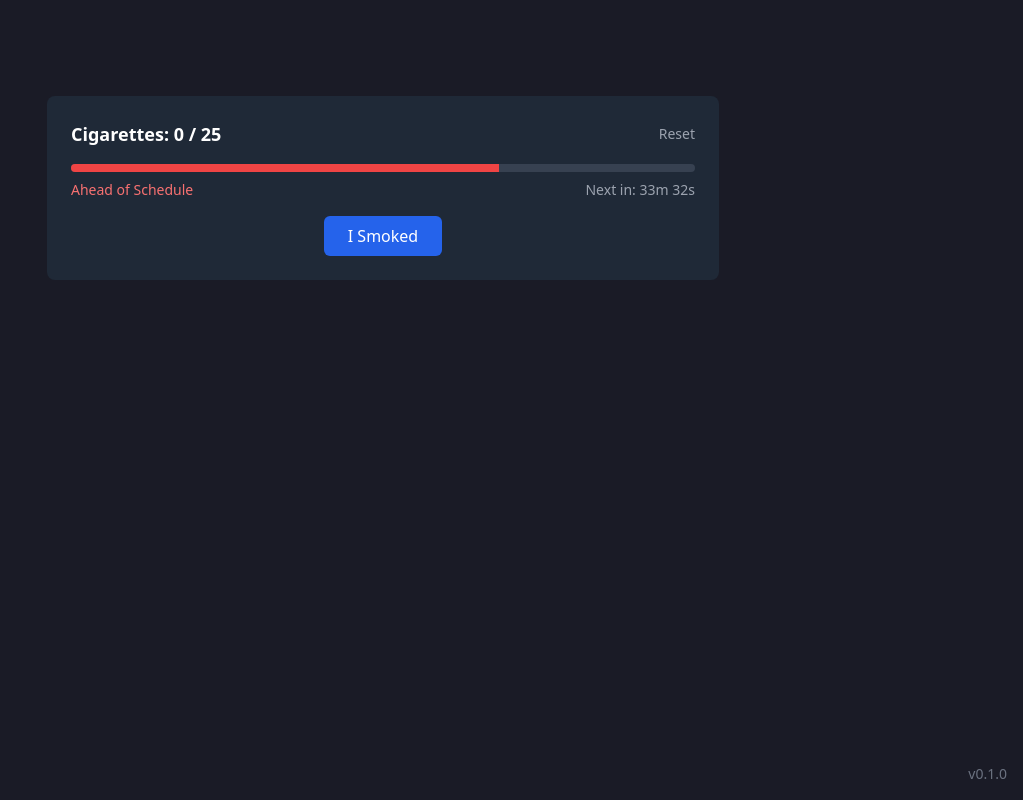
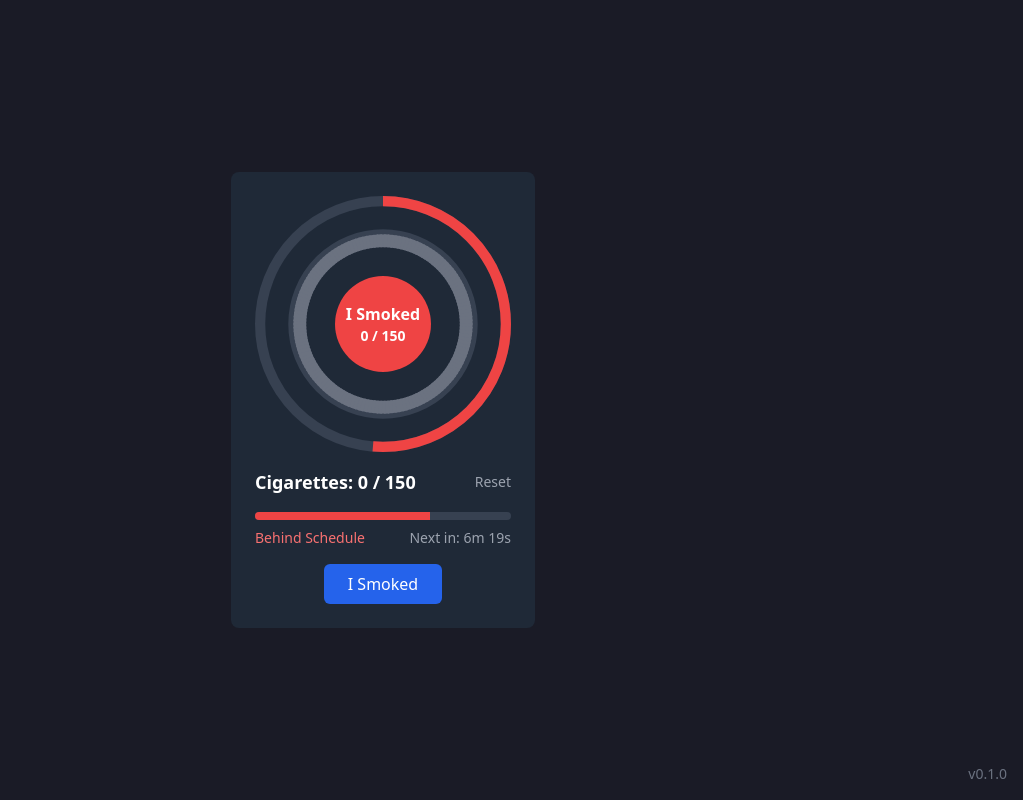
Before and after one commit to guidohollander/quit-smoking-soon, a Next.js app: page / in a window 1280 px wide. Shown: the whole page, without its empty margins (257-1280 px from the left). Built offline with nearby package versions, Linux system fonts and the light colour scheme.

Commit message:
fixed next in

```diff
--- a/app/components/SmokingHabits.tsx
+++ b/app/components/SmokingHabits.tsx
@@ -8,6 +8,7 @@ interface SmokingHabits {
   startDate: string;
   targetDate: string;
   initialCount: number;
+  lastSmokedTime: string;
 }
 
 interface CigaretteTimingInfo {
@@ -18,41 +19,27 @@ interface CigaretteTimingInfo {
   expectedCigarettes: number;
 }
 
-export default function SmokingHabits({
+export function CircularSmokingTracker({
+  cigarettesPerDay = 150,
   className = '',
-  cigarettesPerDay = 30
+  habits,
+  onSmokeClick,
+  onReset
 }: {
+  cigarettesPerDay?: number,
   className?: string,
-  cigarettesPerDay?: number
+  habits: SmokingHabits,
+  onSmokeClick: () => void,
+  onReset: () => void
 }) {
   const [mounted, setMounted] = useState(false);
-  const [habits, setHabits] = useState<SmokingHabits>(() => {
-    const storedHabits = typeof window !== 'undefined'
-      ? localStorage.getItem('smokingHabits')
-      : null;
-
-    if (storedHabits) {
-      try {
-        return JSON.parse(storedHabits);
-      } catch (error) {
-        console.error('Failed to parse stored habits', error);
-      }
-    }
-
-    return {
-      cigarettesPerDay,
-      cigarettesSmoked: 0,
-      startDate: new Date().toISOString().split('T')[0],
-      targetDate: '2025-01-31',
-      initialCount: cigarettesPerDay
-    };
-  });
   const [timingInfo, setTimingInfo] = useState<CigaretteTimingInfo | null>(null);
 
   const calculateTimingInfo = useCallback(() => {
     if (typeof window === 'undefined') return null;
 
     const now = new Date();
+    const lastSmoked = new Date(habits.lastSmokedTime || now);
     const currentHour = now.getHours();
     const currentMinute = now.getMinutes();
 
@@ -74,101 +61,29 @@ export default function SmokingHabits({
     const totalSmokingHours = endHour - startHour;
     const totalSmokingMinutes = totalSmokingHours * 60;
 
-    const minutesElapsed = currentTimeInMinutes - startTimeInMinutes;
+    const minutesPerCigarette = totalSmokingMinutes / cigarettesPerDay;
+
+    // Calculate time since last cigarette
+    const timeSinceLastSmokedMinutes =
+      (now.getTime() - lastSmoked.getTime()) / (1000 * 60);
+
+    const nextCigaretteMinutes = minutesPerCigarette - timeSinceLastSmokedMinutes;
+
+    const minutesUntilNext = Math.max(0, nextCigaretteMinutes);
+    const secondsUntilNext = Math.max(0, Math.floor(minutesUntilNext * 60));
+
     const expectedCigarettes = Math.floor(
-      (minutesElapsed / totalSmokingMinutes) * cigarettesPerDay
-    );
-
-    const progress = (minutesElapsed / totalSmokingMinutes) * 100;
-
-    const minutesPerCigarette = totalSmokingMinutes / cigarettesPerDay;
-    const nextCigaretteMinutes = startTimeInMinutes +
-      ((Math.floor(expectedCigarettes) + 1) * minutesPerCigarette);
-
-    const minutesUntilNext = nextCigaretteMinutes - currentTimeInMinutes;
-    const secondsUntilNext = Math.floor(
-      (minutesUntilNext * 60) - now.getSeconds()
+      (currentTimeInMinutes - startTimeInMinutes) / minutesPerCigarette
     );
 
     return {
-      progress,
+      progress: (currentTimeInMinutes - startTimeInMinutes) / totalSmokingMinutes * 100,
       isOnSchedule: habits.cigarettesSmoked === expectedCigarettes,
       minutesUntilNext: Math.floor(minutesUntilNext),
-      secondsUntilNext,
+      secondsUntilNext: Math.floor(secondsUntilNext),
       expectedCigarettes
     };
-  }, [cigarettesPerDay, habits.cigarettesSmoked]);
-
-  const calculateExpectedCigarettes = useCallback(() => {
-    const now = new Date();
-    const currentHour = now.getHours();
-    const currentMinute = now.getMinutes();
-
-    const startHour = 8;  // Fixed start at 8:00 AM
-    const endHour = 24;   // Fixed end at midnight
-
-    const currentTimeInMinutes = currentHour * 60 + currentMinute;
-    const startTimeInMinutes = startHour * 60;
-
-    const isWithinSmokingHours =
-      currentHour >= startHour &&
-      currentHour < endHour;
-
-    if (!isWithinSmokingHours) {
-      return 0;
-    }
-
-    const totalSmokingHours = endHour - startHour;
-    const totalSmokingMinutes = totalSmokingHours * 60;
-
-    const minutesElapsed = currentTimeInMinutes - startTimeInMinutes;
-    return Math.floor(
-      (minutesElapsed / totalSmokingMinutes) * cigarettesPerDay
-    );
-  }, [cigarettesPerDay]);
-
-  const handleSmokeClick = useCallback(() => {
-    if (!mounted || !timingInfo) return;
-
-    setHabits(prev => {
-      const updatedHabits = {
-        ...prev,
-        cigarettesSmoked: Math.min(prev.cigarettesSmoked + 1, prev.cigarettesPerDay)
-      };
-
-      if (typeof window !== 'undefined') {
-        try {
-          localStorage.setItem('smokingHabits', JSON.stringify(updatedHabits));
-        } catch (error) {
-          console.error('Failed to save smoking habits', error);
-        }
-      }
-
-      return updatedHabits;
-    });
-  }, [mounted, timingInfo]);
-
-  const handleReset = useCallback(() => {
-    if (!mounted) return;
-
-    const expectedCigarettes = calculateExpectedCigarettes();
-
-    const resetHabits: SmokingHabits = {
-      ...habits,
-      cigarettesSmoked: expectedCigarettes,
-      startDate: new Date().toISOString().split('T')[0]
-    };
-
-    setHabits(resetHabits);
-
-    if (typeof window !== 'undefined') {
-      try {
-        localStorage.setItem('smokingHabits', JSON.stringify(resetHabits));
-      } catch (error) {
-        console.error('Failed to reset smoking habits', error);
-      }
-    }
-  }, [mounted, habits, calculateExpectedCigarettes]);
+  }, [cigarettesPerDay, habits.cigarettesSmoked, habits.lastSmokedTime]);
 
   useEffect(() => {
     setMounted(true);
@@ -182,15 +97,260 @@ export default function SmokingHabits({
     }, 1000);
 
     return () => clearInterval(intervalId);
-  }, [calculateTimingInfo]);
+  }, [calculateTimingInfo, habits.lastSmokedTime]);
+
+  if (!mounted || !timingInfo) return null;
+
+  // Calculate angles and positions for the circular tracker
+  const outerRingProgress = 360 * (timingInfo.minutesUntilNext / (timingInfo.minutesUntilNext + timingInfo.secondsUntilNext / 60));
+  const outerRingRemainingDegrees = 360 - outerRingProgress;
+  const cigaretteAngle = 360 / cigarettesPerDay;
+  const smokedCigaretteAngles = habits.cigarettesSmoked * cigaretteAngle;
+
+  return (
+    <div className={`${className} relative w-64 h-64`}>
+      {/* Outer Ring - Time Progress */}
+      <svg className="absolute top-0 left-0 w-full h-full" viewBox="0 0 100 100">
+        <circle
+          cx="50"
+          cy="50"
+          r="48"
+          fill="none"
+          stroke="#374151"
+          strokeWidth="4"
+        />
+        <circle
+          cx="50"
+          cy="50"
+          r="48"
+          fill="none"
+          stroke={timingInfo.isOnSchedule ? '#10B981' : '#EF4444'}
+          strokeWidth="4"
+          strokeDasharray="301.59"
+          strokeDashoffset={301.59 - (outerRingRemainingDegrees / 360) * 301.59}
+          transform="rotate(-90 50 50)"
+        />
+      </svg>
+
+      {/* Inner Ring - Cigarette Progress */}
+      <svg className="absolute top-0 left-0 w-full h-full" viewBox="0 0 100 100">
+        <circle
+          cx="50"
+          cy="50"
+          r="35"
+          fill="none"
+          stroke="#374151"
+          strokeWidth="4"
+        />
+        {[...Array(cigarettesPerDay)].map((_, index) => {
+          const angle = index * cigaretteAngle;
+          return (
+            <line
+              key={index}
+              x1="50"
+              y1="15"
+              x2="50"
+              y2="20"
+              stroke={index < habits.cigarettesSmoked ? '#10B981' : '#6B7280'}
+              strokeWidth="2"
+              transform={`rotate(${angle} 50 50)`}
+            />
+          );
+        })}
+      </svg>
+
+      {/* Smoke Button */}
+      <button
+        onClick={onSmokeClick}
+        disabled={habits.cigarettesSmoked >= habits.cigarettesPerDay}
+        className={`
+          absolute top-1/2 left-1/2 transform -translate-x-1/2 -translate-y-1/2
+          w-24 h-24 rounded-full text-white font-bold
+          flex items-center justify-center
+          ${timingInfo.isOnSchedule
+            ? 'bg-green-500 hover:bg-green-600'
+            : 'bg-red-500 hover:bg-red-600'}
+          transition-colors duration-300
+          ${habits.cigarettesSmoked >= habits.cigarettesPerDay
+            ? 'opacity-50 cursor-not-allowed'
+            : 'opacity-100'}
+        `}
+      >
+        <div className="text-center">
+          <div>I Smoked</div>
+          <div className="text-sm">
+            {habits.cigarettesSmoked} / {habits.cigarettesPerDay}
+          </div>
+        </div>
+      </button>
+    </div>
+  );
+}
+
+export default function SmokingHabits({
+  cigarettesPerDay = 150,
+  className = '',
+  habits,
+  onSmokeClick,
+  onReset
+}: {
+  cigarettesPerDay?: number,
+  className?: string,
+  habits: SmokingHabits,
+  onSmokeClick: () => void,
+  onReset: () => void
+}) {
+  const [mounted, setMounted] = useState(false);
+  const [habitsState, setHabitsState] = useState<SmokingHabits>(() => {
+    const storedHabits = typeof window !== 'undefined'
+      ? localStorage.getItem('smokingHabits')
+      : null;
+
+    if (storedHabits) {
+      try {
+        return JSON.parse(storedHabits);
+      } catch (error) {
+        console.error('Failed to parse stored habits', error);
+      }
+    }
+
+    return {
+      cigarettesPerDay,
+      cigarettesSmoked: 0,
+      startDate: new Date().toISOString().split('T')[0],
+      targetDate: '2025-01-31',
+      initialCount: cigarettesPerDay,
+      lastSmokedTime: new Date().toISOString()
+    };
+  });
+  const [timingInfo, setTimingInfo] = useState<CigaretteTimingInfo | null>(null);
+
+  const calculateTimingInfo = useCallback(() => {
+    if (typeof window === 'undefined') return null;
+
+    const now = new Date();
+    const lastSmoked = new Date(habitsState.lastSmokedTime || now);
+    const currentHour = now.getHours();
+    const currentMinute = now.getMinutes();
+
+    const startHour = 8;  // Fixed start at 8:00 AM
+    const endHour = 24;   // Fixed end at midnight
+
+    const currentTimeInMinutes = currentHour * 60 + currentMinute;
+    const startTimeInMinutes = startHour * 60;
+    const endTimeInMinutes = endHour * 60;
+
+    const isWithinSmokingHours =
+      currentHour >= startHour &&
+      currentHour < endHour;
+
+    if (!isWithinSmokingHours) {
+      return null;
+    }
+
+    const totalSmokingHours = endHour - startHour;
+    const totalSmokingMinutes = totalSmokingHours * 60;
+
+    const minutesPerCigarette = totalSmokingMinutes / cigarettesPerDay;
+
+    // Calculate time since last cigarette
+    const timeSinceLastSmokedMinutes =
+      (now.getTime() - lastSmoked.getTime()) / (1000 * 60);
+
+    const nextCigaretteMinutes = minutesPerCigarette - timeSinceLastSmokedMinutes;
+
+    const minutesUntilNext = Math.max(0, nextCigaretteMinutes);
+    const secondsUntilNext = Math.max(0, Math.floor(minutesUntilNext * 60));
+
+    const expectedCigarettes = Math.floor(
+      (currentTimeInMinutes - startTimeInMinutes) / minutesPerCigarette
+    );
+
+    return {
+      progress: (currentTimeInMinutes - startTimeInMinutes) / totalSmokingMinutes * 100,
+      isOnSchedule: habitsState.cigarettesSmoked === expectedCigarettes,
+      minutesUntilNext: Math.floor(minutesUntilNext),
+      secondsUntilNext: Math.floor(secondsUntilNext),
+      expectedCigarettes
+    };
+  }, [cigarettesPerDay, habitsState.cigarettesSmoked, habitsState.lastSmokedTime]);
+
+  const handleSmokeClick = useCallback(() => {
+    const updatedHabits = {
+      ...habitsState,
+      cigarettesSmoked: Math.min(habitsState.cigarettesSmoked + 1, habitsState.cigarettesPerDay),
+      lastSmokedTime: new Date().toISOString()  // Reset the last smoked time to now
+    };
+
+    setHabitsState(updatedHabits);
+
+    // Recalculate timing info immediately after smoking
+    const timingAfterSmoke = calculateTimingInfo();
+    if (timingAfterSmoke) {
+      setTimingInfo(timingAfterSmoke);
+    }
+
+    if (typeof window !== 'undefined') {
+      try {
+        localStorage.setItem('smokingHabits', JSON.stringify(updatedHabits));
+      } catch (error) {
+        console.error('Failed to update smoking habits', error);
+      }
+    }
+  }, [habitsState, calculateTimingInfo]);
+
+  const handleReset = useCallback(() => {
+    if (!mounted) return;
+
+    const expectedCigarettes = Math.floor(
+      (new Date().getHours() * 60 + new Date().getMinutes() - 8 * 60) /
+      (16 * 60) * cigarettesPerDay
+    );
+
+    const resetHabits: SmokingHabits = {
+      ...habitsState,
+      cigarettesSmoked: expectedCigarettes,
+      startDate: new Date().toISOString().split('T')[0]
+    };
+
+    setHabitsState(resetHabits);
+
+    if (typeof window !== 'undefined') {
+      try {
+        localStorage.setItem('smokingHabits', JSON.stringify(resetHabits));
+      } catch (error) {
+        console.error('Failed to reset smoking habits', error);
+      }
+    }
+  }, [mounted, habitsState, cigarettesPerDay]);
+
+  useEffect(() => {
+    setMounted(true);
+
+    const initialInfo = calculateTimingInfo();
+    setTimingInfo(initialInfo);
+
+    const intervalId = setInterval(() => {
+      const updatedInfo = calculateTimingInfo();
+      setTimingInfo(updatedInfo);
+    }, 1000);
+
+    return () => clearInterval(intervalId);
+  }, [calculateTimingInfo, habitsState.lastSmokedTime]);
 
   return (
     <div className={`${className} bg-[#1f2937] p-4 sm:p-6 rounded-lg relative`}>
       {mounted && timingInfo && (
         <div className="space-y-4">
+          <CircularSmokingTracker
+            cigarettesPerDay={cigarettesPerDay}
+            habits={habitsState}
+            onSmokeClick={handleSmokeClick}
+            onReset={handleReset}
+          />
           <div className="flex justify-between items-center">
             <div className="text-lg font-semibold">
-              Cigarettes: {habits.cigarettesSmoked} / {habits.cigarettesPerDay}
+              Cigarettes: {habitsState.cigarettesSmoked} / {habitsState.cigarettesPerDay}
             </div>
             <button
               onClick={handleReset}
@@ -217,10 +377,21 @@ export default function SmokingHabits({
                 text-sm font-medium
                 ${timingInfo.isOnSchedule
                   ? 'text-green-400'
-                  : 'text-red-400'
+                  : habitsState.cigarettesSmoked < timingInfo.expectedCigarettes
+                    ? 'text-red-400'
+                    : habitsState.cigarettesSmoked > timingInfo.expectedCigarettes
+                      ? 'text-blue-400'
+                      : 'text-gray-400'
                 }
               `}>
-                {timingInfo.isOnSchedule ? 'On Schedule' : 'Ahead of Schedule'}
+                {timingInfo.isOnSchedule
+                  ? 'On Schedule'
+                  : habitsState.cigarettesSmoked < timingInfo.expectedCigarettes
+                    ? 'Behind Schedule'
+                    : habitsState.cigarettesSmoked > timingInfo.expectedCigarettes
+                      ? 'Ahead of Schedule'
+                      : 'On Track'
+                }
               </span>
               <span className="text-sm text-gray-400">
                 Next in: {timingInfo.minutesUntilNext}m {timingInfo.secondsUntilNext % 60}s
@@ -231,10 +402,10 @@ export default function SmokingHabits({
           <div className="flex justify-center">
             <button
               onClick={handleSmokeClick}
-              disabled={habits.cigarettesSmoked >= habits.cigarettesPerDay}
+              disabled={habitsState.cigarettesSmoked >= habitsState.cigarettesPerDay}
               className={`
                 px-6 py-2 rounded-md text-white font-medium
-                ${habits.cigarettesSmoked >= habits.cigarettesPerDay
+                ${habitsState.cigarettesSmoked >= habitsState.cigarettesPerDay
                   ? 'bg-gray-600 cursor-not-allowed'
                   : 'bg-blue-600 hover:bg-blue-700'}
                 transition-colors
--- a/app/page.tsx
+++ b/app/page.tsx
@@ -1,41 +1,139 @@
 'use client';
 
-import { useState, useEffect } from 'react';
+import { useState, useEffect, useCallback } from 'react';
 import SmokingHabits from './components/SmokingHabits';
 
+interface SmokingHabits {
+  cigarettesPerDay: number;
+  cigarettesSmoked: number;
+  startDate: string;
+  targetDate: string;
+  initialCount: number;
+  lastSmokedTime: string;
+}
+
 const getDefaultCigarettesPerDay = () => {
-  if (typeof window === 'undefined') return 25;
+  if (typeof window === 'undefined') return 150;
 
   try {
     const stored = localStorage.getItem('smokingHabits');
     if (stored) {
       const habits = JSON.parse(stored);
-      return habits.cigarettesPerDay || 25;
+      return habits.cigarettesPerDay || 150;
     }
   } catch (error) {
     console.error('Error accessing localStorage:', error);
   }
-  return 25;
+  return 150;
 };
 
 export default function Home() {
-  const [cigarettesPerDay, setCigarettesPerDay] = useState<number>(() => {
-    return typeof window !== 'undefined'
-      ? getDefaultCigarettesPerDay()
-      : 25;
+  const [habits, setHabits] = useState<SmokingHabits>(() => {
+    if (typeof window === 'undefined') {
+      return {
+        cigarettesPerDay: 150,
+        cigarettesSmoked: 0,
+        startDate: new Date().toISOString().split('T')[0],
+        targetDate: '2025-01-31',
+        initialCount: 150,
+        lastSmokedTime: ''
+      };
+    }
+
+    try {
+      const stored = localStorage.getItem('smokingHabits');
+      return stored
+        ? JSON.parse(stored)
+        : {
+            cigarettesPerDay: 150,
+            cigarettesSmoked: 0,
+            startDate: new Date().toISOString().split('T')[0],
+            targetDate: '2025-01-31',
+            initialCount: 150,
+            lastSmokedTime: ''
+          };
+    } catch (error) {
+      console.error('Error parsing smoking habits:', error);
+      return {
+        cigarettesPerDay: 150,
+        cigarettesSmoked: 0,
+        startDate: new Date().toISOString().split('T')[0],
+        targetDate: '2025-01-31',
+        initialCount: 150,
+        lastSmokedTime: ''
+      };
+    }
   });
 
-  useEffect(() => {
-    setCigarettesPerDay(getDefaultCigarettesPerDay());
-  }, []);
+  const handleSmokeClick = useCallback(() => {
+    const updatedHabits = {
+      ...habits,
+      cigarettesSmoked: Math.min(habits.cigarettesSmoked + 1, habits.cigarettesPerDay),
+      lastSmokedTime: new Date().toISOString()  // Reset last smoked time to current time
+    };
+
+    setHabits(updatedHabits);
+
+    if (typeof window !== 'undefined') {
+      try {
+        localStorage.setItem('smokingHabits', JSON.stringify(updatedHabits));
+      } catch (error) {
+        console.error('Failed to save smoking habits', error);
+      }
+    }
+  }, [habits]);
+
+  const handleReset = useCallback(() => {
+    const now = new Date();
+    const currentHour = now.getHours();
+    const currentMinute = now.getMinutes();
+
+    const startHour = 8;  // Fixed start at 8:00 AM
+    const endHour = 24;   // Fixed end at midnight
+
+    const currentTimeInMinutes = currentHour * 60 + currentMinute;
+    const startTimeInMinutes = startHour * 60;
+
+    const isWithinSmokingHours =
+      currentHour >= startHour &&
+      currentHour < endHour;
+
+    const expectedCigarettes = isWithinSmokingHours
+      ? Math.floor(
+          ((currentTimeInMinutes - startTimeInMinutes) / ((endHour - startHour) * 60)) *
+          habits.cigarettesPerDay
+        )
+      : 0;
+
+    const resetHabits = {
+      ...habits,
+      cigarettesSmoked: expectedCigarettes,
+      startDate: new Date().toISOString().split('T')[0],
+      lastSmokedTime: '',
+      cigarettesPerDay: 150,  // Explicitly set to 150
+      initialCount: 150
+    };
+
+    setHabits(resetHabits);
+
+    if (typeof window !== 'undefined') {
+      try {
+        localStorage.removeItem('smokingHabits');
+        localStorage.setItem('smokingHabits', JSON.stringify(resetHabits));
+      } catch (error) {
+        console.error('Failed to reset smoking habits', error);
+      }
+    }
+  }, [habits]);
 
   return (
-    <main className="flex min-h-screen flex-col items-center p-4 sm:p-6 md:p-24 bg-[#1a1b26] text-white">
-      <div className="w-full max-w-2xl">
+    <main className="flex min-h-screen flex-col items-center justify-center p-4 sm:p-6 md:p-24 bg-[#1a1b26] text-white">
+      <div className="flex flex-col items-center justify-center gap-8">
         <SmokingHabits
-          fixedStartTime="08:00"
-          fixedEndTime="23:59"
-          cigarettesPerDay={cigarettesPerDay}
+          cigarettesPerDay={habits.cigarettesPerDay}
+          habits={habits}
+          onSmokeClick={handleSmokeClick}
+          onReset={handleReset}
         />
       </div>
     </main>
```
